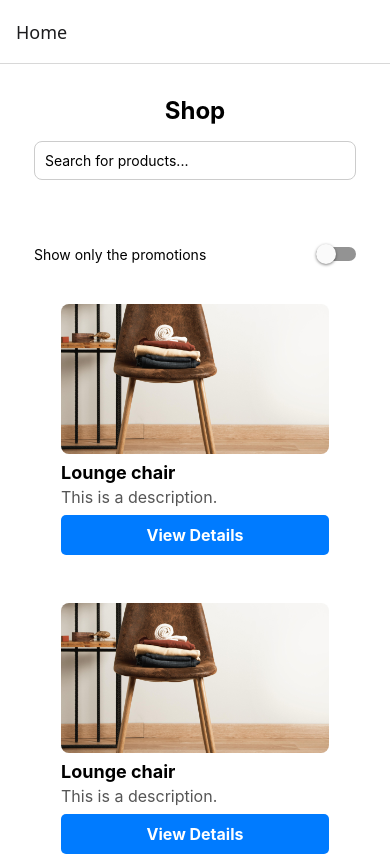
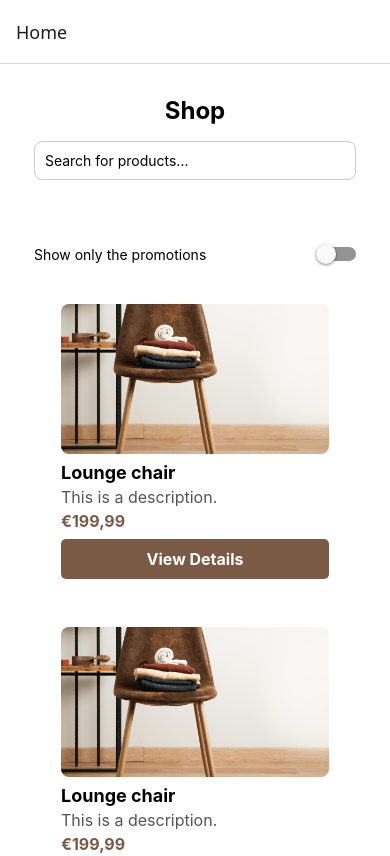
Before and after one commit to femkegoos/Interior-design, a React Native app: screen /Home in a window 390 px wide. Shown: the top 856 px of the page. Built offline with nearby package versions, Linux system fonts and the light colour scheme.

Commit message:
Update ProductCard: add price display and change button color

```diff
--- a/components/ProductCards.js
+++ b/components/ProductCards.js
@@ -9,6 +9,7 @@ const ProductCard = () => {
             <Image source={require("../img/Brown_chair_interior_design.jpg")} style={styles.image} />
             <Text style={styles.title}>Lounge chair</Text>
             <Text style={styles.description}>This is a description.</Text>
+            <Text style={styles.price}>€199,99</Text>
             <TouchableOpacity style={styles.button} onPress={() => navigation.navigate('ProductDetail')}>
                 <Text style={styles.buttonText}>View Details</Text>
             </TouchableOpacity>
@@ -40,8 +41,14 @@ const styles = StyleSheet.create({
         color: '#555',
         marginTop: 4,
     },
+    price: {
+        fontSize: 16,
+        fontWeight: 'bold',
+        marginTop: 4,
+        color: '#7a5a45',
+    },
     button: {
-        backgroundColor: '#007BFF',
+        backgroundColor: '#7a5a45',
         padding: 10,
         borderRadius: 5,
         alignItems: 'center',
```
